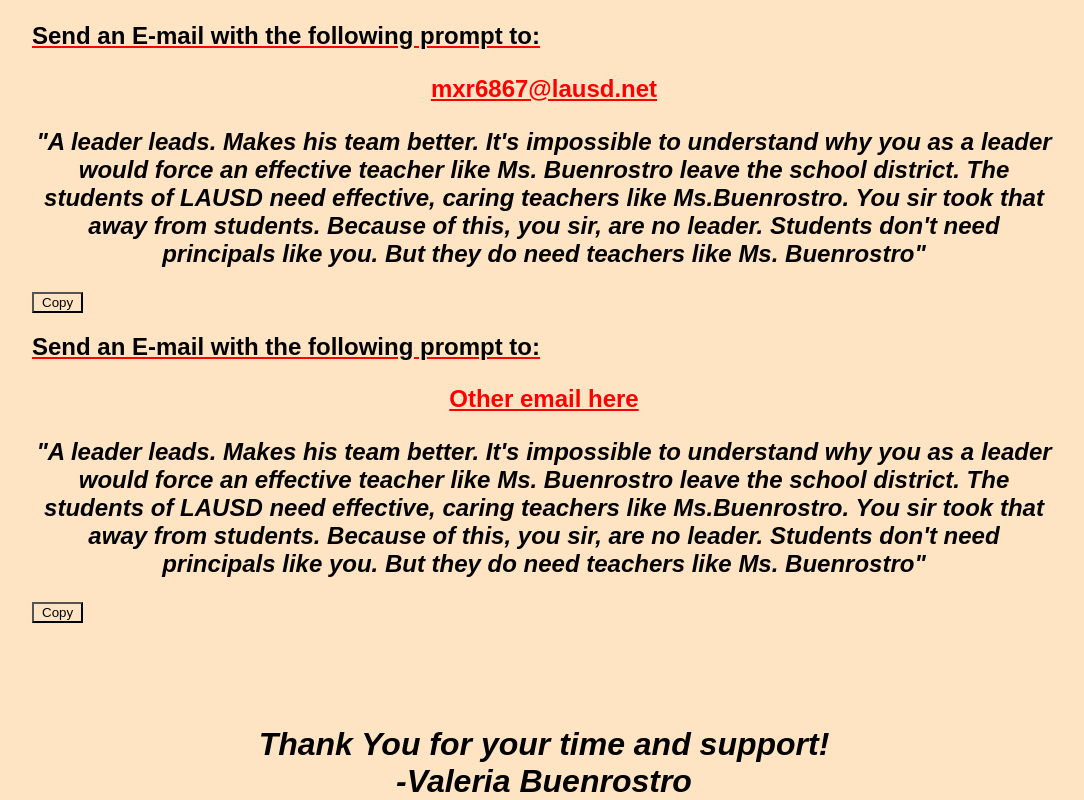
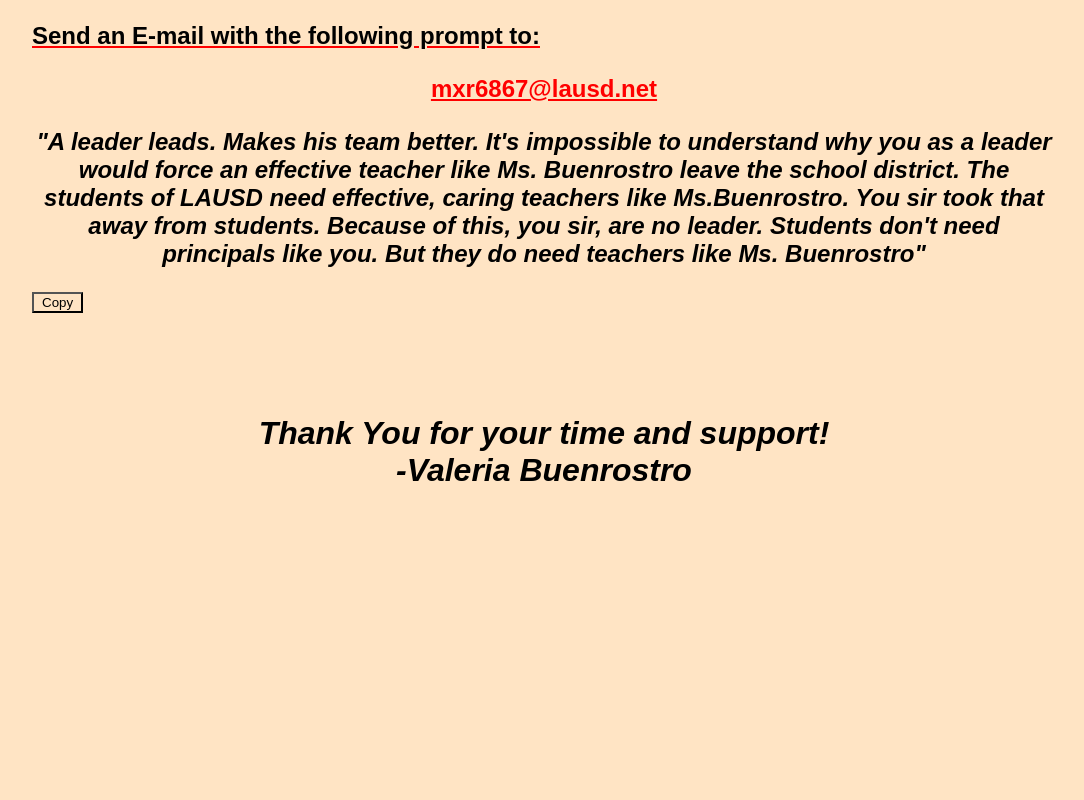
Before and after one commit to Mach-Fire/Project-00, a plain HTML site: page Help.html in a window 1280 px wide. Shown: the part 850-1650 px from the top of the page, without its empty margins (96-1180 px from the left). After the commit the page ends 1339 px from the top, so only its background shows below. Drawn offline with Linux system fonts and the light colour scheme.

Commit message:
Update Help.html

```diff
--- a/Help.html
+++ b/Help.html
@@ -33,12 +33,12 @@
                 <p id="p1"> "A leader leads. Makes his team better. It's impossible to understand why you as a leader would force an effective teacher like Ms. Buenrostro leave the school district. The students of LAUSD need effective, caring teachers like Ms.Buenrostro. You sir took that away from students. Because of this, you sir, are no leader. Students don't need principals like you. But they do need teachers like Ms. Buenrostro" </p>
                 <button onclick="copyToClipboard('p1')">Copy</button>
             </div>
-            <div class="item-3">
+            <!--<div class="item-3">
                 <h2> Send an E-mail with the following prompt to: </h2>
                 <a href="mailto:mxr6867@lausd.net"> Other email here</a>
                 <p id="p2"> "A leader leads. Makes his team better. It's impossible to understand why you as a leader would force an effective teacher like Ms. Buenrostro leave the school district. The students of LAUSD need effective, caring teachers like Ms.Buenrostro. You sir took that away from students. Because of this, you sir, are no leader. Students don't need principals like you. But they do need teachers like Ms. Buenrostro" </p>
                 <button onclick="copyToClipboard('p2')">Copy</button>
-            </div>
+            </div>-->
         </div>
         <h3>Thank You for your time and support!<br> -Valeria Buenrostro</h3>
     </div>
```
